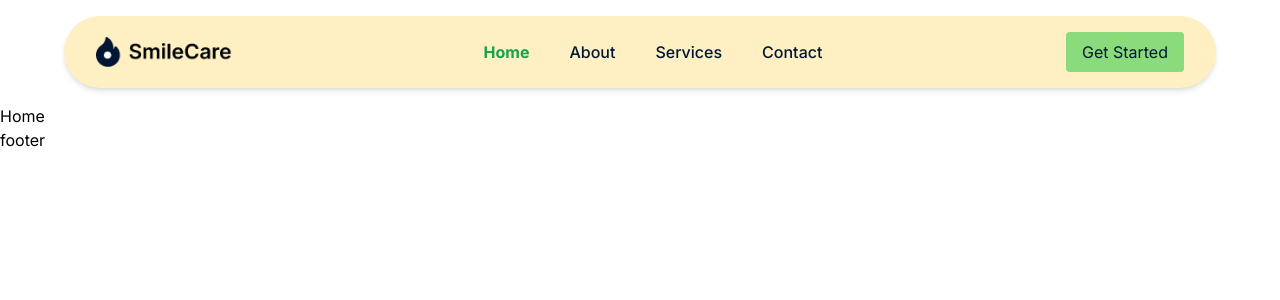
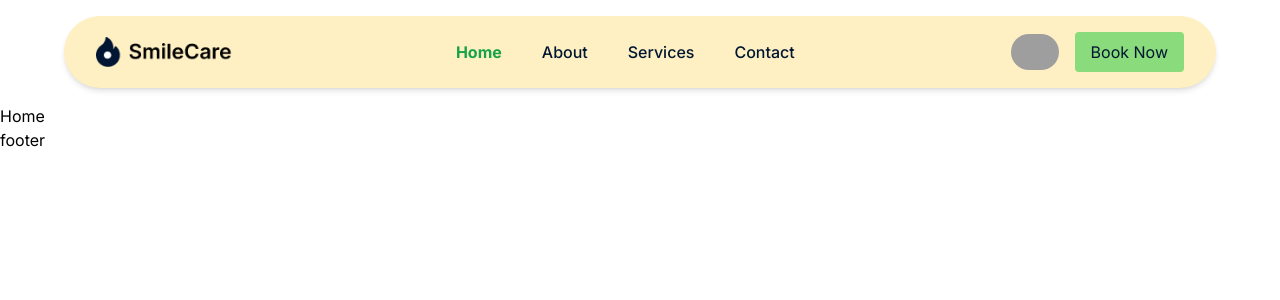
Before and after one commit to Eshat002/SmileCare, a Django app: page / in a window 1280 px wide. Shown: the top 300 px of the page. Run offline with Django 5.2, Linux system fonts and the light colour scheme; some libraries are stand-ins or nearby versions; grey boxes are pictures that could not be loaded.

Commit message:
Add avatar to nav

```diff
--- a/templates/navbar.html
+++ b/templates/navbar.html
@@ -20,8 +20,9 @@
         </ul>
 
         <!-- Right Button for Desktop -->
-        <div>
-            <a href="#" class="hidden md:inline-block px-4 py-2 text-dark bg-secondary hover:bg-[#86d676] rounded">Get Started</a>
+        <div class="flex space-x-4 items-center">
+            <img class="object-cover w-12 h-auto rounded-full" src="https://img.freepik.com/free-psd/3d-illustration-person-with-sunglasses_23-2149436180.jpg?t=st=1731076299~exp=1731079899~hmac=8a1ceaf94552b0a683e17c2e5c50c4a569445bdde2f16b8ec3c4599fb5587f37&w=740" alt="user-avatar">
+            <a href="#" class="hidden md:inline-block px-4 py-2 text-dark bg-secondary hover:bg-[#86d676] rounded">Book Now</a>
         </div>
 
         <!-- Mobile Menu Button -->
--- a/theme/static/css/dist/styles.css
+++ b/theme/static/css/dist/styles.css
@@ -834,6 +834,18 @@ select {
   width: 1.5rem;
 }
 
+.w-2 {
+  width: 0.5rem;
+}
+
+.w-10 {
+  width: 2.5rem;
+}
+
+.w-12 {
+  width: 3rem;
+}
+
 .items-center {
   align-items: center;
 }
@@ -844,6 +856,14 @@ select {
 
 .justify-between {
   justify-content: space-between;
+}
+
+.gap-2 {
+  gap: 0.5rem;
+}
+
+.gap-3 {
+  gap: 0.75rem;
 }
 
 .space-x-10 > :not([hidden]) ~ :not([hidden]) {
@@ -858,12 +878,22 @@ select {
   margin-bottom: calc(0.5rem * var(--tw-space-y-reverse));
 }
 
+.space-x-4 > :not([hidden]) ~ :not([hidden]) {
+  --tw-space-x-reverse: 0;
+  margin-right: calc(1rem * var(--tw-space-x-reverse));
+  margin-left: calc(1rem * calc(1 - var(--tw-space-x-reverse)));
+}
+
 .rounded {
   border-radius: 0.25rem;
 }
 
 .rounded-full {
   border-radius: 9999px;
+}
+
+.rounded-lg {
+  border-radius: 0.5rem;
 }
 
 .bg-blue-600 {
```
Also changed, not shown: static/navbar.js (+0 -12 lines).
